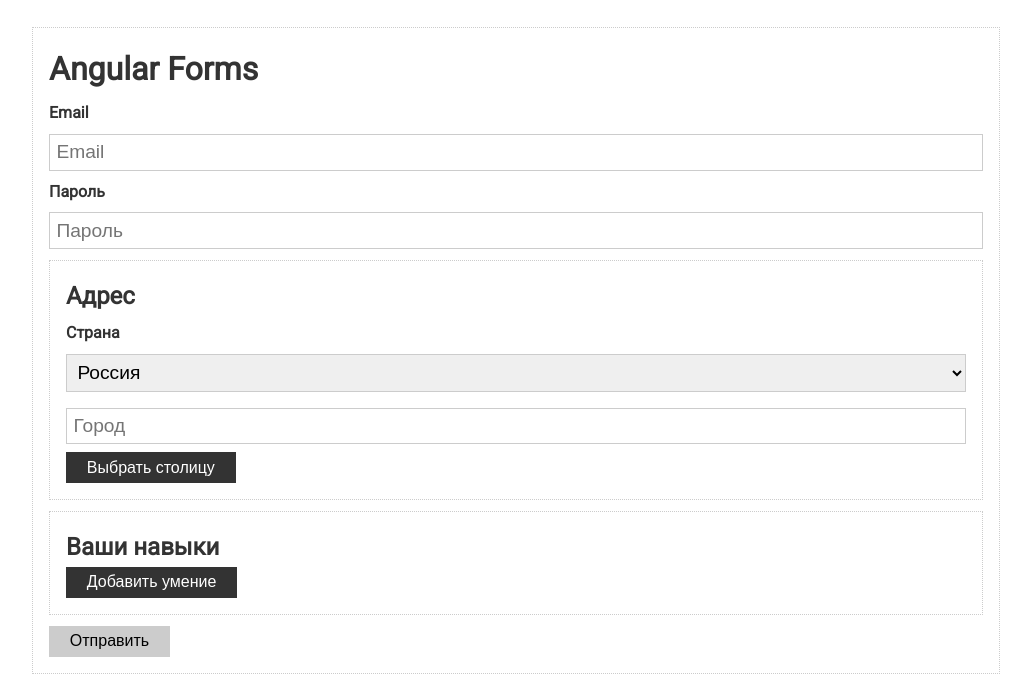
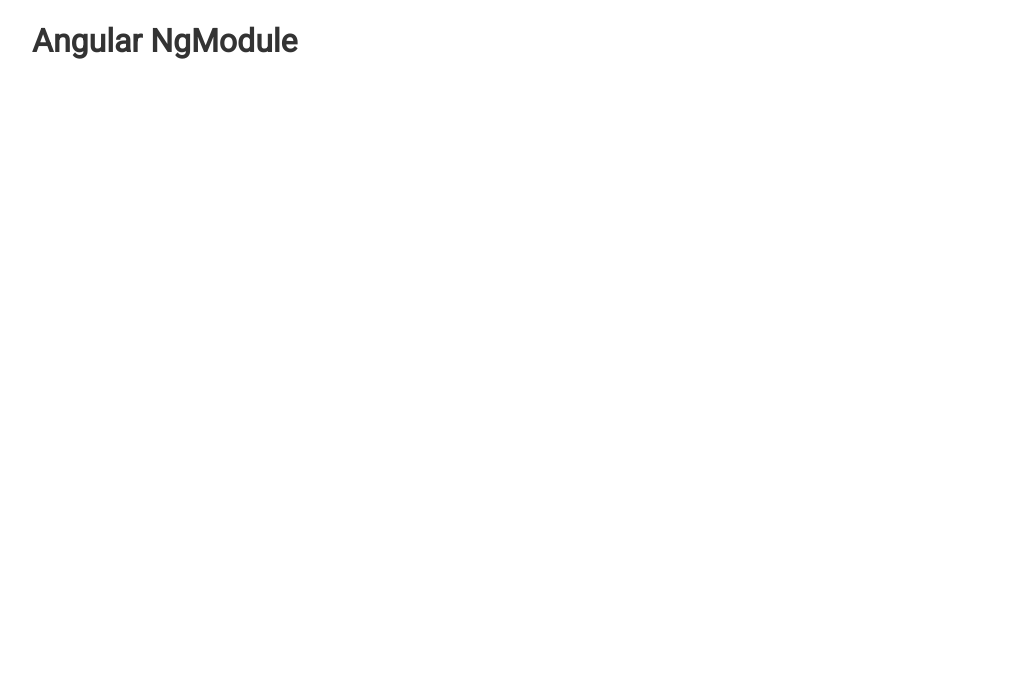
Before and after one commit to zubairov1993/EducAng, an Angular app: page / in a window 1280 px wide. Shown: the top 696 px of the page, without its empty margins (124-1155 px from the left). Built offline with nearby package versions, Linux system fonts and the light colour scheme.

Commit message:
'start-ngmodels'

```diff
--- a/src/app/app.component.html
+++ b/src/app/app.component.html
@@ -1,86 +1,3 @@
 <div class="container">
-  <form class="card" [formGroup]="form" (ngSubmit)="submit()">
-    <h1>Angular Forms</h1>
-
-    <div class="form-control">
-      <label>Email</label>
-      <input type="text" placeholder="Email" formControlName="email" />
-      <div
-        *ngIf="form.get('email').invalid && form.get('email').touched"
-        class="validation"
-      >
-        <small *ngIf="form.get('email').errors.required"
-          >Поле email не может быть пустым</small
-        >
-        <small *ngIf="form.get('email').errors.email"
-          >Введите корректный email</small
-        >
-        <small *ngIf="form.get('email').errors.restrictedEmail"
-          >Email {{ form.get("email").value }} запрещен.</small
-        >
-        <small *ngIf="form.get('email').errors.uniqEmail"
-          >Email {{ form.get("email").value }} занят.</small
-        >
-      </div>
-    </div>
-
-    <div class="form-control">
-      <label>Пароль</label>
-      <input type="password" placeholder="Пароль" formControlName="password" />
-      <div
-        *ngIf="form.get('password').invalid && form.get('password').touched"
-        class="validation"
-      >
-        <small *ngIf="form.get('password').errors.required"
-          >Пароль не может быть пустым</small
-        >
-        <small *ngIf="form.get('password').errors.minlength"
-          >Длина должна быть не менее
-          {{ form.get("password").errors.minlength.requiredLength }}. Сейчас
-          количество символов
-          {{ form.get("password").errors.minlength.actualLength }}
-        </small>
-      </div>
-    </div>
-
-    <div class="card" formGroupName="address">
-      <h2>Адрес</h2>
-
-      <div class="form-control">
-        <label>Страна</label>
-
-        <select formControlName="country">
-          <option value="ru">Россия</option>
-          <option value="ua">Украина</option>
-          <option value="by">Беларусь</option>
-        </select>
-      </div>
-
-      <div class="form-control">
-        <input type="text" formControlName="city" placeholder="Город" />
-      </div>
-
-      <button class="btn" type="button" (click)="setCapital()">
-        Выбрать столицу
-      </button>
-    </div>
-
-    <div class="card" formGroupName="skills">
-      <h2>Ваши навыки</h2>
-      <button class="btn" type="button" (click)="addSkill()">
-        Добавить умение
-      </button>
-      <div
-        class="form-control"
-        *ngFor="let control of form.get('skills').controls; let idx = index"
-      >
-        <label>Умение {{ idx + 1 }}</label>
-        <input type="text" [formControlName]="idx" />
-      </div>
-    </div>
-
-    <button class="btn" type="submit" [disabled]="form.invalid || form.pending">
-      Отправить
-    </button>
-  </form>
+  <h1>Angular NgModule</h1>
 </div>
--- a/src/app/app.component.scss
+++ b/src/app/app.component.scss
@@ -1,12 +1,3 @@
 p {
   font-size: 1.5rem;
 }
-
-input {
-  &.ng-invalid.ng-touched {
-    border: 1px solid red;
-  }
-  &.ng-valid.ng-touched {
-    border: 1px solid green;
-  }
-}
--- a/src/app/app.component.ts
+++ b/src/app/app.component.ts
@@ -1,6 +1,4 @@
-import { Component, OnInit } from '@angular/core';
-import { FormArray, FormControl, FormGroup, Validators } from '@angular/forms';
-import { MyValidators } from './my.validators';
+import { Component } from '@angular/core';
 
 
 @Component({
@@ -8,45 +6,6 @@
   templateUrl: './app.component.html',
   styleUrls: ['./app.component.scss'],
 })
-export class AppComponent implements OnInit {
-  form: FormGroup
+export class AppComponent {
 
-  ngOnInit() {
-    this.form = new FormGroup({
-      email: new FormControl('', [Validators.email, Validators.required, MyValidators.restrictedEmails], [MyValidators.uniqEmail]),
-      password: new FormControl(null, [Validators.required, Validators.minLength(6)]),
-      address: new FormGroup({
-        country: new FormControl('ru'),
-        city: new FormControl('', Validators.required)
-      }),
-      skills: new FormArray([])
-    })
-  }
-
-  submit() {
-    if(this.form.valid) {
-      console.log('form: ', this.form);
-      const formData = {...this.form.value}
-      console.log(formData);
-      this.form.reset()
-    }
-  }
-
-  setCapital() {
-    const cityMap = {
-      ru: 'Москва',
-      ua: 'Киев',
-      by: 'Минск'
-    }
-
-    const cityKey = this.form.get('address').get('country').value
-    const city = cityMap[cityKey]
-    this.form.patchValue({address: {city}})
-  }
-
-  addSkill() {
-    const control = new FormControl('', Validators.required);
-    // (<FormArray>this.form.get('skills')).push().push(control)
-    (this.form.get('skills') as FormArray).push(control)
-  }
  }
--- a/src/app/app.module.ts
+++ b/src/app/app.module.ts
@@ -3,7 +3,7 @@
 import { NgModule } from '@angular/core';
 
 import { AppComponent } from './app.component';
-import { FormsModule, ReactiveFormsModule } from '@angular/forms';
+import { FormsModule} from '@angular/forms';
 
 
 
@@ -16,7 +16,6 @@
     BrowserModule,
     FormsModule,
     CommonModule,
-    ReactiveFormsModule
   ],
   providers: [
   ],
--- a/src/app/my.validators.ts
+++ /dev/null
@@ -1,23 +0,0 @@
-import { FormControl } from "@angular/forms";
-import { Observable } from "rxjs";
-
-export class MyValidators {
-  static restrictedEmails(control: FormControl): {[key: string]: boolean} {
-    if(['v@mail.ru', 'test@mail.ru'].includes(control.value)) {
-      return {restrictedEmail: true}
-    }
-    return null
-  }
-
-  static uniqEmail(control: FormControl): Promise<any> | Observable<any>{
-    return new Promise(resolve => {
-      setTimeout(() => {
-        if(control.value === 'async@mail.ru') {
-          resolve({uniqEmail: true})
-        } else {
-          resolve(null)
-        }
-      }, 1000)
-    })
-  }
-}
```
